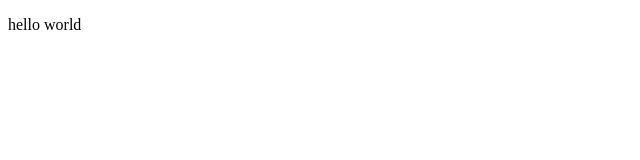
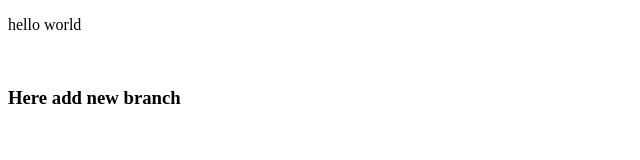
Before and after one commit to githubVikkiKumar/apnavidyamandir, a plain HTML site: page index.html in a window 1280 px wide. Shown: the whole page, without its empty margins (0-640 px from the left). Drawn offline with Linux system fonts and the light colour scheme.

Commit message:
add new branch

```diff
--- a/index.html
+++ b/index.html
@@ -7,5 +7,7 @@
 </head>
 <body>
     <p>hello world</p>
+    <br>
+    <h3>Here add new branch</h3>
 </body>
 </html>
```
